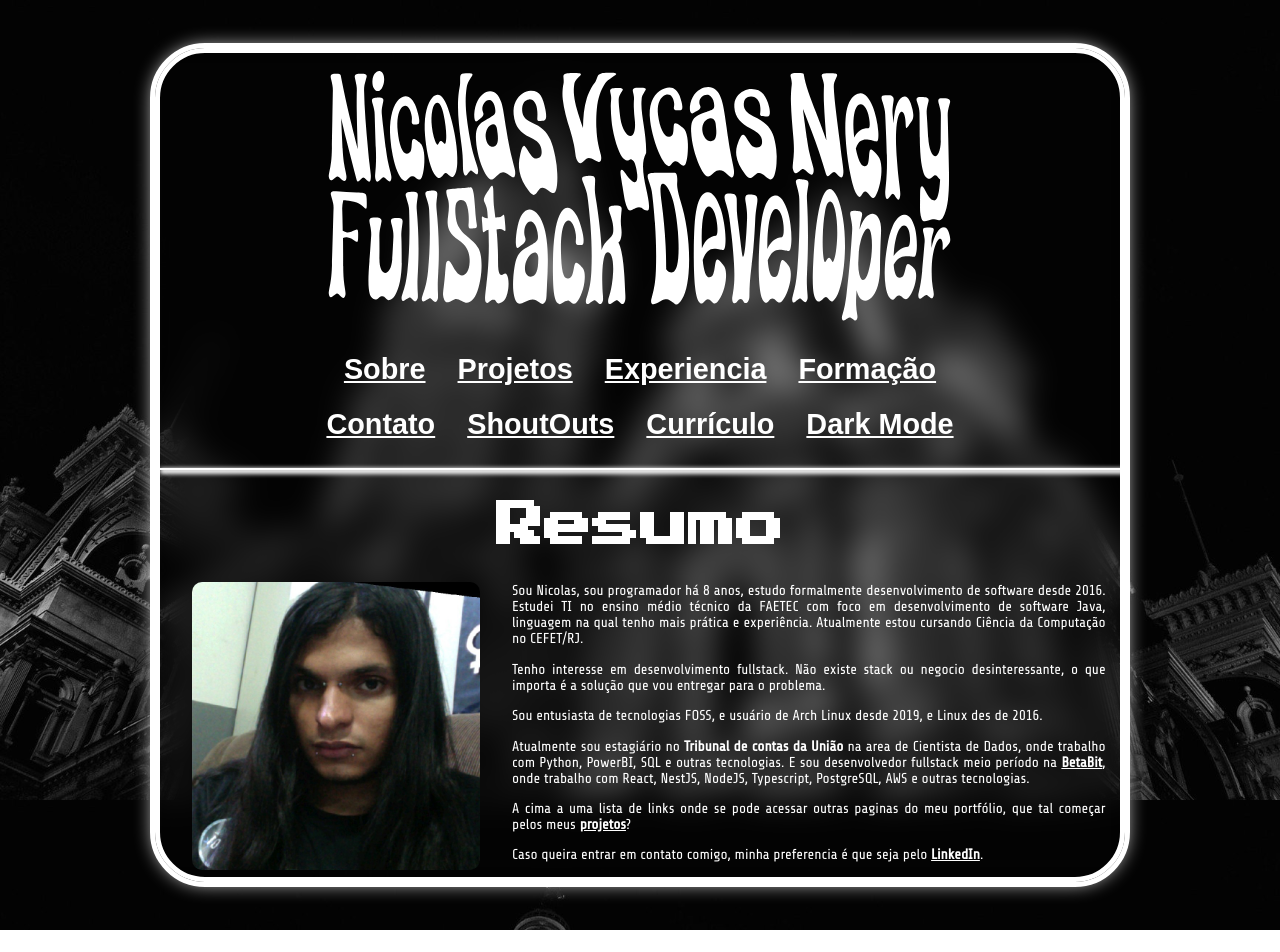
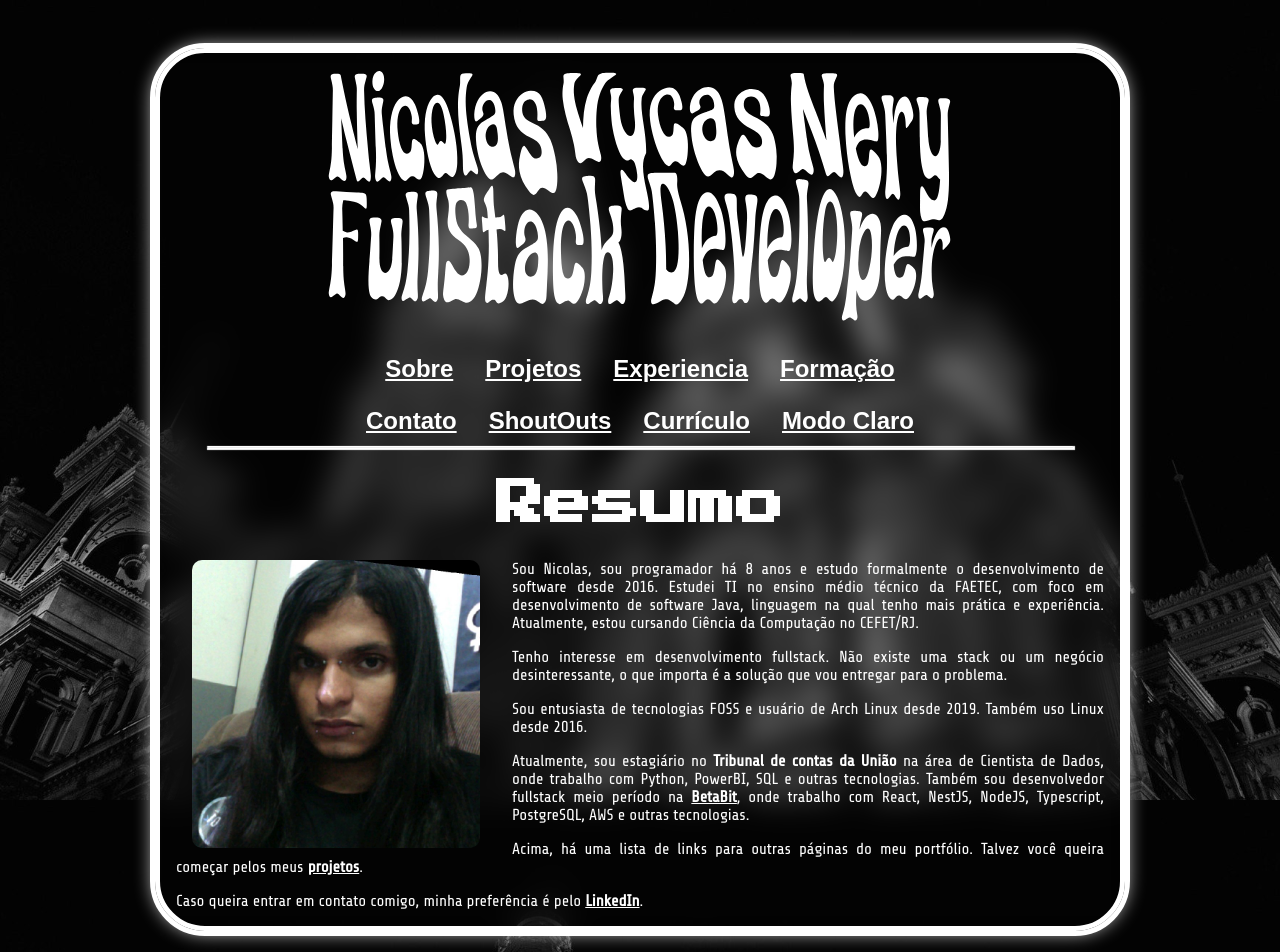
Before and after one commit to tomast1337/Portfolio, a React (Vite) app: page / in a window 1280 px wide. Shown: the top 952 px of the page. Before the commit the page ends 930 px from the top, so only its background shows below. Built offline with nearby package versions, Linux system fonts and the light colour scheme; a web font is replaced by a local one.

Commit message:
Melhorias 29 dec 2023

```diff
--- a/src/components/Commom.tsx
+++ b/src/components/Commom.tsx
@@ -87,7 +87,7 @@ export const Paragraph = styled.p`
   font-family: ${fonts.fontText};
   ${forDesktop(
     css`
-      font-size: .9rem;
+      font-size: 1rem;
     `
   )}
 
@@ -140,12 +140,12 @@ export const UnOrderedList = styled.ul`
 `;
 
 export const Ruler = styled.hr`
-  border: 1px solid
+  border-top: .5px solid
     ${(props: any) => (props.theme.isDarkMode ? colors.dark1 : colors.light1)};
-  box-shadow: 2px 2px 4px 2px
+  box-shadow: 1px 1px 1px 1px
     ${(props: any) => (props.theme.isDarkMode ? colors.dark1 : colors.light1)};
-
-  margin: 1em 0;
+  margin: auto;
+  width: 90%;
 `;
 
 export const CardContainer = styled.div`
--- a/src/components/Navbar.tsx
+++ b/src/components/Navbar.tsx
@@ -109,7 +109,7 @@ const MenuButton = (props: { onClick: () => void; text: string }) => {
 
     ${forDesktop(
       css`
-        font-size: 1.8rem;
+        font-size: 1.5rem;
       `
     )}
   `;
@@ -183,7 +183,7 @@ const Navbar = () => {
                 onClick={() =>
                   themeContext.setIsDarkMode(!themeContext.isDarkMode)
                 }
-                text={themeContext.isDarkMode ? "Light Mode" : "Dark Mode"}
+                text={themeContext.isDarkMode ? "Modo Escuro" : "Modo Claro"}
               />
             </li>
           </ul>
--- a/src/pages/ResumoPage/index.tsx
+++ b/src/pages/ResumoPage/index.tsx
@@ -18,37 +18,37 @@ const ResumoPage = () => {
       <Header>Resumo</Header>
       <CenteredImage src="/imgs/eu.jpeg" alt="Eu" />
       <Paragraph>
-        Sou Nicolas, sou programador há 8 anos, estudo formalmente
+        Sou Nicolas, sou programador há 8 anos e estudo formalmente o
         desenvolvimento de software desde 2016. Estudei TI no ensino médio
-        técnico da FAETEC com foco em desenvolvimento de software Java,
-        linguagem na qual tenho mais prática e experiência. Atualmente estou
+        técnico da FAETEC, com foco em desenvolvimento de software Java,
+        linguagem na qual tenho mais prática e experiência. Atualmente, estou
         cursando Ciência da Computação no CEFET/RJ.
       </Paragraph>
       <Paragraph>
-        Tenho interesse em desenvolvimento fullstack. Não existe stack ou
-        negocio desinteressante, o que importa é a solução que vou entregar para
+        Tenho interesse em desenvolvimento fullstack. Não existe uma stack ou um
+        negócio desinteressante, o que importa é a solução que vou entregar para
         o problema.
       </Paragraph>
       <Paragraph>
-        Sou entusiasta de tecnologias FOSS, e usuário de Arch Linux desde 2019,
-        e Linux des de 2016.
+        Sou entusiasta de tecnologias FOSS e usuário de Arch Linux desde 2019.
+        Também uso Linux desde 2016.
       </Paragraph>
       <Paragraph>
-        Atualmente sou estagiário no{" "}
-        <strong>Tribunal de contas da União</strong> na area de Cientista de
-        Dados, onde trabalho com Python, PowerBI, SQL e outras tecnologias. E
-        sou desenvolvedor fullstack meio período na{" "}
+        Atualmente, sou estagiário no{" "}
+        <strong>Tribunal de contas da União</strong> na área de Cientista de
+        Dados, onde trabalho com Python, PowerBI, SQL e outras tecnologias.
+        Também sou desenvolvedor fullstack meio período na{" "}
         <a href="https://www.linkedin.com/company/betabit-dev/">BetaBit</a>,
         onde trabalho com React, NestJS, NodeJS, Typescript, PostgreSQL, AWS e
         outras tecnologias.
       </Paragraph>
       <Paragraph>
-        A cima a uma lista de links onde se pode acessar outras paginas do meu
-        portfólio, que tal começar pelos meus{" "}
-        <Link to="/Projetos">projetos</Link>?
+        Acima, há uma lista de links para outras páginas do meu portfólio.
+        Talvez você queira começar pelos meus{" "}
+        <Link to="/Projetos">projetos</Link>.
       </Paragraph>
       <Paragraph>
-        Caso queira entrar em contato comigo, minha preferencia é que seja pelo{" "}
+        Caso queira entrar em contato comigo, minha preferência é pelo{" "}
         <a href="https://www.linkedin.com/in/nicolas-vycas/">LinkedIn</a>.
       </Paragraph>
     </Page>
```
